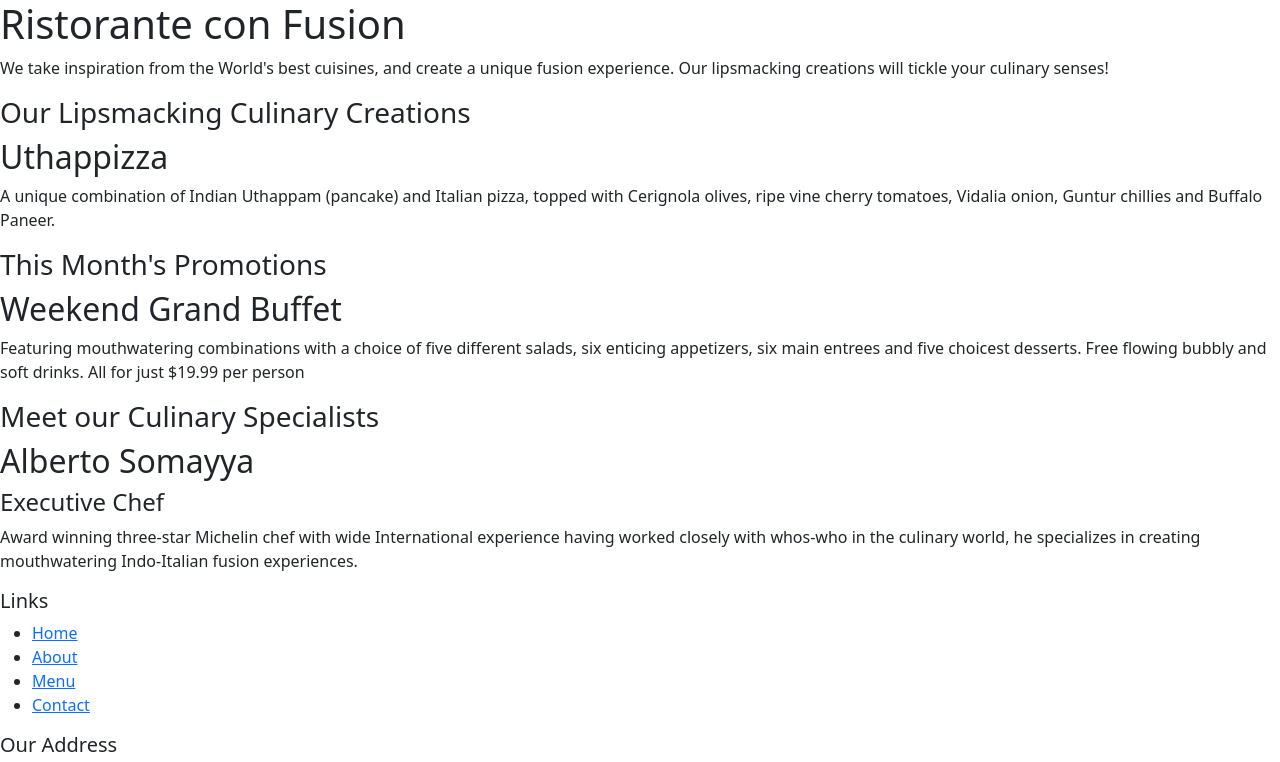
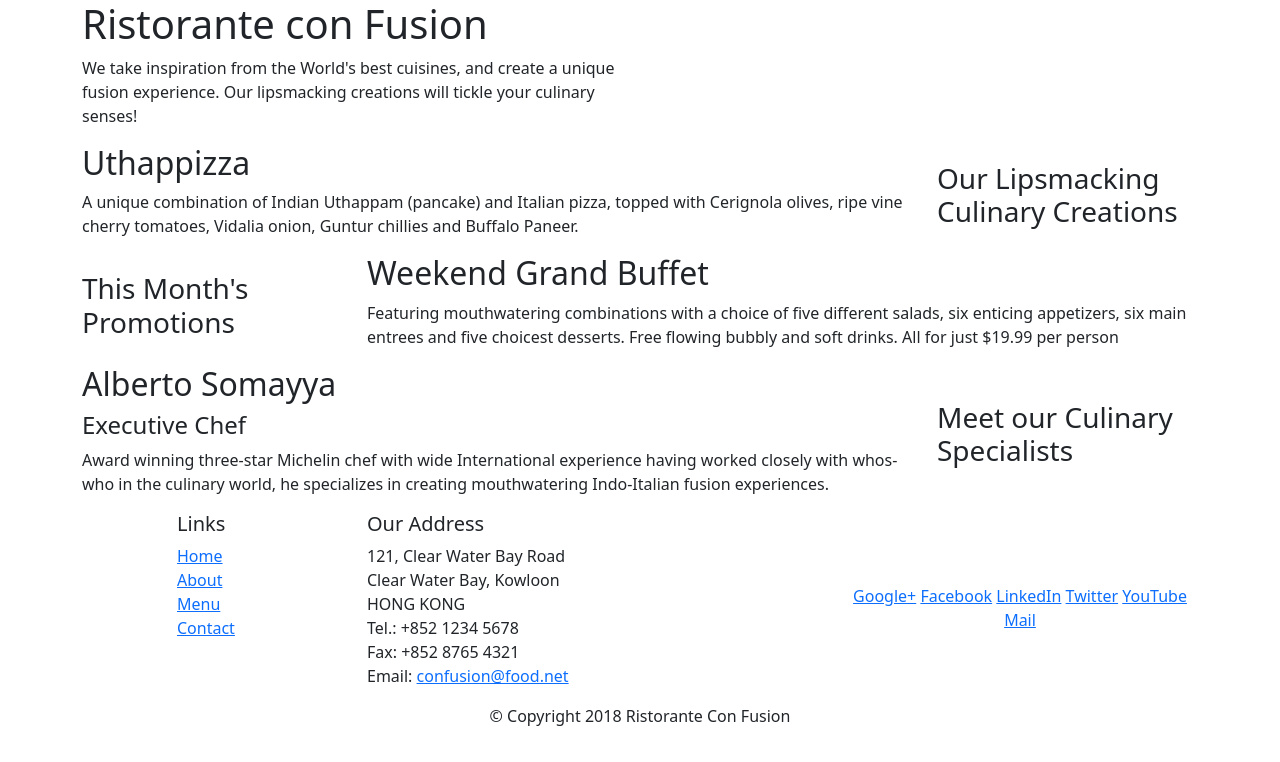
Before and after one commit to anjeljayswal/Web_Design, a website: page index.html in a window 1280 px wide. Shown: the top 762 px of the page. Drawn offline with nearby package versions, Linux system fonts and the light colour scheme.

Commit message:
boostrap 1st and 2nd part

```diff
--- a/index.html
+++ b/index.html
@@ -10,52 +10,54 @@
 
      <!-- Bootstrap CSS -->
      <link rel="stylesheet" href="node_modules/bootstrap/dist/css/bootstrap.min.css">
+    <link rel="stylesheet" href="css/style.css">
 
     <title>Ristorante Con Fusion</title>
 </head>
 
 <body>
 
-    <header>
-        <div>
-            <div>
-                <div>
+    <header class="jumbotron">
+        <div class="container">
+            <div class="row row-header">
+                <div class="col-12 col-sm-6">
                     <h1>Ristorante con Fusion</h1>
                     <p>We take inspiration from the World's best cuisines, and create a unique fusion experience. Our lipsmacking creations will tickle your culinary senses!</p>
                 </div>
-                <div>
+                <div class="col-12 col-sm">
                 </div>
             </div>
         </div>
     </header>
 
-    <div>
-        <div>
-            <div>
+    <div class="container">
+
+        <div class="row row-content align-items-center">
+            <div class="col-12 col-sm-4 order-sm-last col-md-3">
                 <h3>Our Lipsmacking Culinary Creations</h3>
             </div>
-            <div>
+            <div class="col col-m order-sm-firstcol-md">
                 <h2>Uthappizza</h2>
                 <p>A unique combination of Indian Uthappam (pancake) and Italian pizza, topped with Cerignola olives, ripe vine cherry tomatoes, Vidalia onion, Guntur chillies and Buffalo Paneer.</p>
             </div>
         </div>
 
 
-        <div>
-            <div>
+        <div class="row row-content align-items-center">
+            <div class="col-12 col-sm-4 col-md-3">
                 <h3>This Month's Promotions</h3>
             </div>
-            <div>
+            <div class="col col-m col-md">
                 <h2>Weekend Grand Buffet</h2>
                 <p>Featuring mouthwatering combinations with a choice of five different salads, six enticing appetizers, six main entrees and five choicest desserts. Free flowing bubbly and soft drinks. All for just $19.99 per person </p>
             </div>
         </div>
 
-        <div>
-            <div>
+        <div class="row row-content align-items-center">
+            <div class="col-12 col-sm-4 order-sm-last col-md-3">
                 <h3>Meet our Culinary Specialists</h3>
             </div>
-            <div>
+            <div class="col col-m  order-sm-first col-md">
                 <h2>Alberto Somayya</h2>
                 <h4>Executive Chef</h4>
                 <p>Award winning three-star Michelin chef with wide International experience having worked closely with whos-who in the culinary world, he specializes in creating mouthwatering Indo-Italian fusion experiences. </p>
@@ -63,19 +65,19 @@
         </div>
     </div>
 
-    <footer>
-        <div>
-            <div>
-                <div>
+    <footer class="footer">
+        <div class="container">
+            <div class="row">
+                <div class="col-4 offset-1 col-sm-2">
                     <h5>Links</h5>
-                    <ul>
+                    <ul class="list-unstyled">
                         <li><a href="#">Home</a></li>
                         <li><a href="#">About</a></li>
                         <li><a href="#">Menu</a></li>
                         <li><a href="#">Contact</a></li>
                     </ul>
                 </div>
-                <div>
+                <div class="col-7 col-sm-5">
                     <h5>Our Address</h5>
                     <address>
 		              121, Clear Water Bay Road<br>
@@ -86,8 +88,8 @@
 		              Email: <a href="mailto:confusion@food.net">confusion@food.net</a>
 		           </address>
                 </div>
-                <div>
-                    <div>
+                <div class="col-12 col-sm-4 align-self-center">
+                    <div class="text-center">
                         <a href="http://google.com/+">Google+</a>
                         <a href="http://www.facebook.com/profile.php?id=">Facebook</a>
                         <a href="http://www.linkedin.com/in/">LinkedIn</a>
@@ -97,8 +99,8 @@
                     </div>
                 </div>
            </div>
-           <div>
-                <div>
+           <div class="row justify-content-center">
+                <div class="col-auto">
                     <p>© Copyright 2018 Ristorante Con Fusion</p>
                 </div>
            </div>
```
